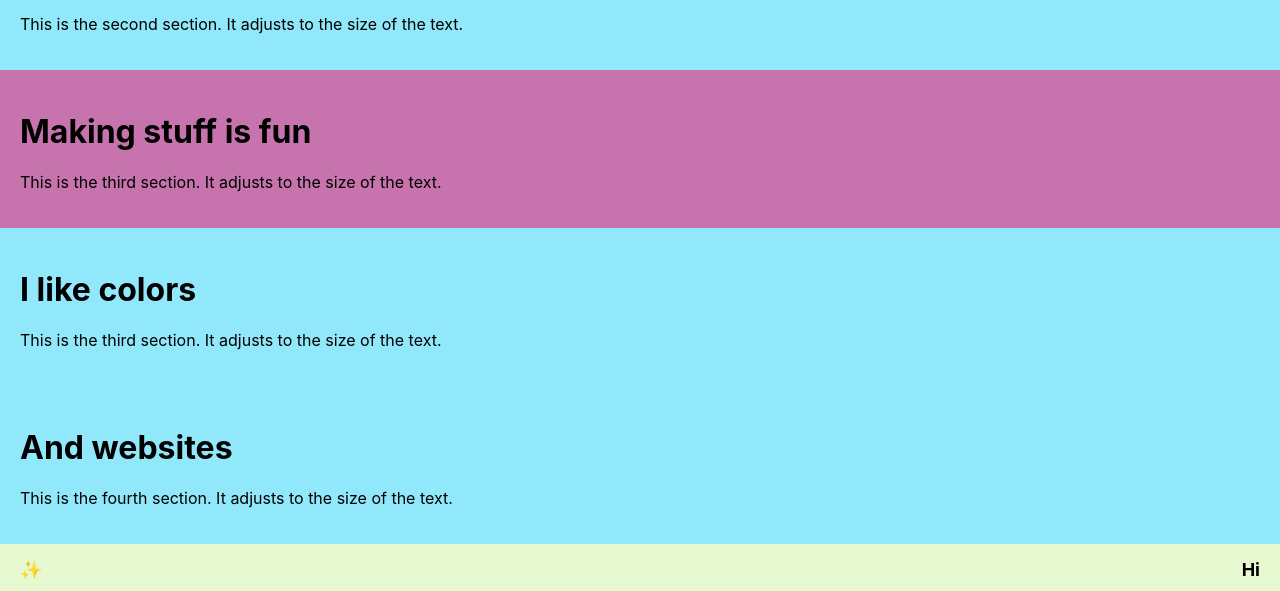
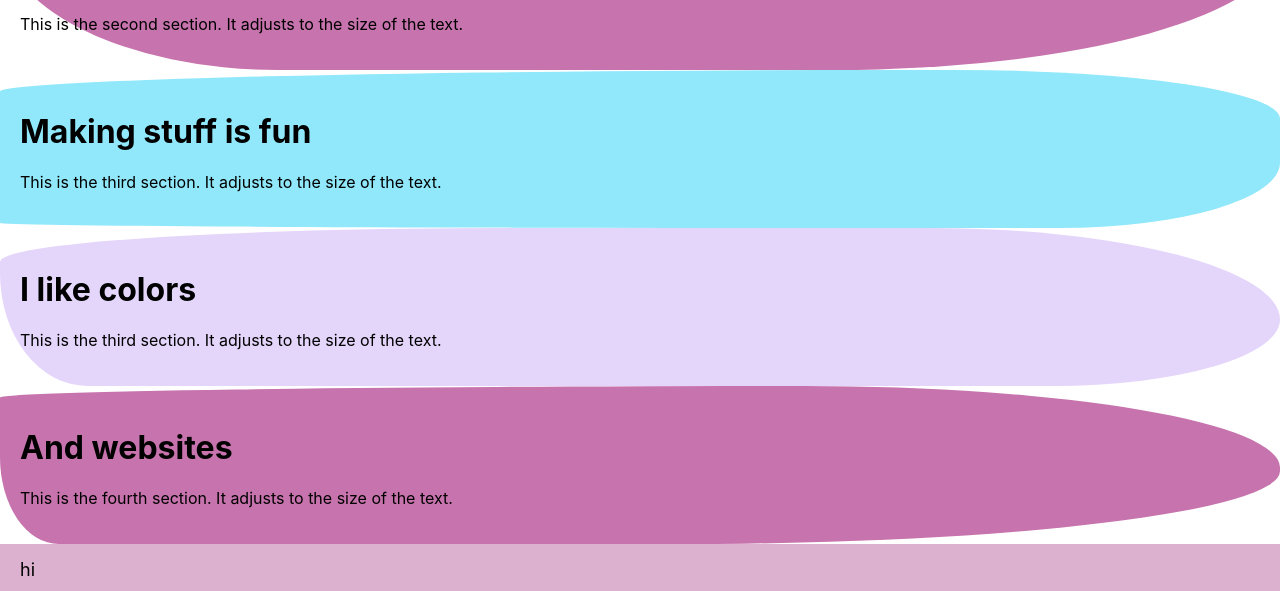
Before and after one commit to yrom1/react-colorful, a React (Create React App) app in the folder colorful/: page / in a window 1280 px wide. Shown: the part 1230-1821 px from the top of the page. Built offline with nearby package versions, Linux system fonts and the light colour scheme.

Commit message:
Revert "make sure the first and last colors arent the same so the bottom bar isnt the same color"
This reverts commit 881f402fd17899e9b349289126ccbc25e3ff79c3.

```diff
--- a/colorful/src/App.js
+++ b/colorful/src/App.js
@@ -9,7 +9,7 @@ function ColorSection({ color, isFullScreen, header, text, image }) {
     backgroundColor: color,
     height: height,
     padding: '20px',
-    // borderRadius: `${Math.random() * 100}% ${Math.random() * 100}% ${Math.random() * 100}% ${Math.random() * 100}% / ${Math.random() * 100}% ${Math.random() * 100}% ${Math.random() * 100}% ${Math.random() * 100}%`
+    borderRadius: `${Math.random() * 100}% ${Math.random() * 100}% ${Math.random() * 100}% ${Math.random() * 100}% / ${Math.random() * 100}% ${Math.random() * 100}% ${Math.random() * 100}% ${Math.random() * 100}%`
   };
   const imgStyle = {
     maxWidth: '25%',
@@ -29,18 +29,7 @@ function generateRandomColors(len, getRandomColor) {
   const initialColors = [];
   let lastColor = '';
   for (let i = 0; i < len; i++) {
-    let color;
-    if (i === 0) {
-      color = getRandomColor();
-    } else if (i === len - 1) {
-      do {
-        color = getRandomColor();
-      } while (color === initialColors[0]);
-    } else {
-      do {
-        color = getRandomColor(lastColor);
-      } while (color === initialColors[i - 1]);
-    }
+    let color = getRandomColor(lastColor);
     lastColor = color;
     initialColors.push(color);
   }
@@ -158,10 +147,7 @@ function App() {
     </div>
   );
   const footer_content = (
-    <div style={bar_style}>
-      <p>✨</p>
-      <p><b>Hi</b></p>
-    </div>
+    <div style={bar_style}><p>hi</p></div>
   )
 
   return (
```
